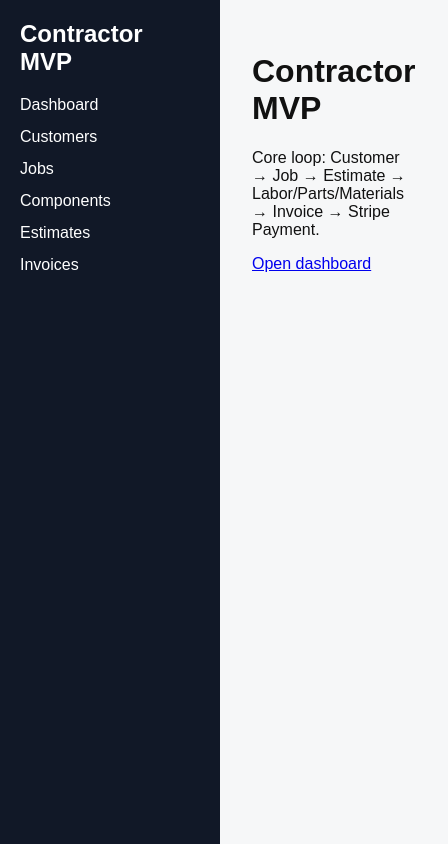
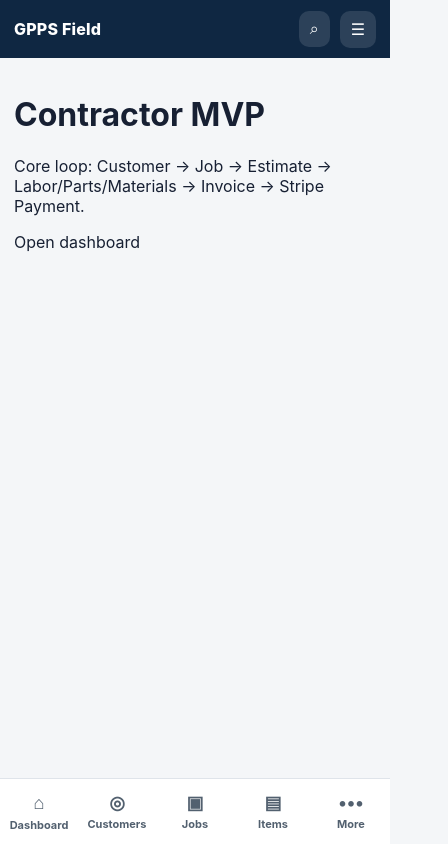
Before and after one commit to Nobugawa/GPPSApp-OA, a Next.js app: page / in a window 390 px wide. Shown: the whole page, 448 px wide, since content can reach past the window. Built offline with nearby package versions, Linux system fonts and the light colour scheme.

Commit message:
Build mobile-first GPPS field UI and Supabase foundation

```diff
--- a/src/app/layout.tsx
+++ b/src/app/layout.tsx
@@ -1,22 +1,43 @@
 import type { ReactNode } from 'react';
+import Link from 'next/link';
+import './globals.css';
 
 export const metadata = {
-  title: 'Contractor MVP',
-  description: 'Customer → Job → Estimate → Components → Invoice → Payment'
+  title: 'GPPS Field',
+  description: 'Mobile-first field service estimating, jobs, invoicing and payments'
 };
+
+const nav = [
+  ['Dashboard','/dashboard','⌂'],
+  ['Customers','/customers','◎'],
+  ['Jobs','/jobs','▣'],
+  ['Items','/components','▤'],
+  ['Estimates','/estimates','✎'],
+  ['Invoices','/invoices','$']
+];
 
 export default function RootLayout({ children }: { children: ReactNode }) {
   return (
     <html lang="en">
-      <body style={{fontFamily:'Arial, sans-serif', margin:0, background:'#f6f7f8', color:'#111'}}>
-        <div style={{display:'grid', gridTemplateColumns:'220px 1fr', minHeight:'100vh'}}>
-          <aside style={{background:'#111827', color:'white', padding:20}}>
-            <h2 style={{marginTop:0}}>Contractor MVP</h2>
-            {['dashboard','customers','jobs','components','estimates','invoices'].map(x => (
-              <div key={x} style={{margin:'14px 0'}}><a href={'/'+x} style={{color:'white', textDecoration:'none', textTransform:'capitalize'}}>{x}</a></div>
-            ))}
-          </aside>
-          <main style={{padding:32}}>{children}</main>
+      <body>
+        <div className="shell">
+          <header className="topbar">
+            <Link href="/dashboard" className="brand">GPPS Field</Link>
+            <div className="top-actions">
+              <button className="icon-btn" aria-label="Search">⌕</button>
+              <button className="icon-btn" aria-label="Menu">☰</button>
+            </div>
+          </header>
+          <div className="desktop-grid">
+            <aside className="sidebar">
+              {nav.map(([label,href]) => <Link className="navlink" href={href} key={href}>{label}</Link>)}
+            </aside>
+            <main className="main">{children}</main>
+          </div>
+          <nav className="bottom-nav">
+            {nav.slice(0,4).map(([label,href,icon]) => <Link href={href} key={href}><span>{icon}</span>{label}</Link>)}
+            <Link href="/invoices"><span>•••</span>More</Link>
+          </nav>
         </div>
       </body>
     </html>
```
